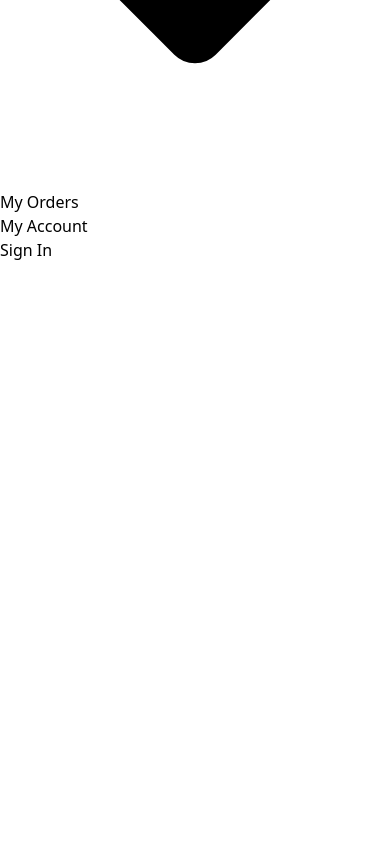
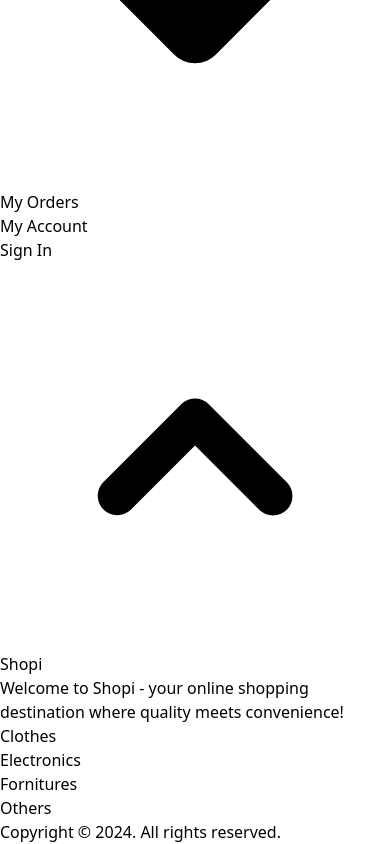
Before and after one commit to MarkoTeixido/react-shopi, a React (Vite) app: page / in a window 390 px wide. Shown: the part 2000-2844 px from the top of the page. Before the commit the page ends 2262 px from the top, so only its background shows below. Built offline with nearby package versions, Linux system fonts and the light colour scheme; no server answers.

Commit message:
[FEAT] - Responsive design and bug-fixed done

```diff
--- a/src/components/CheckoutMenu/CheckoutMenu.jsx
+++ b/src/components/CheckoutMenu/CheckoutMenu.jsx
@@ -32,7 +32,7 @@ const CheckoutSideMenu = () => {
     return (
         <aside className="md:w-[600px] flex flex-col self-center gap-3">
             <div className='flex justify-between items-center p-6'>
-                <h2 className='font-medium text-xl'>My Order</h2>
+                <h2 className='font-medium text-xl'>Cart</h2>
             </div>
             <div className=' px-6'>
                 {
--- a/src/components/Footer/Footer.jsx
+++ b/src/components/Footer/Footer.jsx
@@ -0,0 +1,64 @@
+import { useContext } from 'react';
+import { NavLink } from 'react-router-dom';
+import { ShoppingContext } from '../../context/ShoppingContext';
+
+function Footer() {
+    const context = useContext(ShoppingContext);
+
+    return(
+        <footer className="bg-neutral-950">
+            <div className="relative mx-auto mt-auto max-w-screen-xl px-4 py-16 sm:px-6 lg:px-8 lg:pt-24">
+                <div className="absolute end-4 top-4 sm:end-6 sm:top-6 lg:end-8 lg:top-8">
+                    <a className="inline-block rounded-full text-white bg-gray-700 hover:bg-gray-600 shadow transition max-sm:p-2 sm:p-3 lg:p-4" href="#top">
+                        <svg xmlns="http://www.w3.org/2000/svg" className="h-5 w-5" viewBox="0 0 20 20" fill="currentColor" >
+                            <path fillRule="evenodd" d="M14.707 12.707a1 1 0 01-1.414 0L10 9.414l-3.293 3.293a1 1 0 01-1.414-1.414l4-4a1 1 0 011.414 0l4 4a1 1 0 010 1.414z" clipRule="evenodd"/>
+                        </svg>
+                    </a>
+                </div>
+
+                <div className="lg:flex lg:items-end lg:justify-between">
+                    <div>
+                        <div className="flex justify-center lg:justify-start">
+                            <NavLink to='/' onClick={() => context.setSearchByCategory()} className="text-white font-semibold text-xl">
+                                Shopi
+                            </NavLink>
+                        </div>
+
+                        <p className="mx-auto mt-6 max-w-md text-center leading-relaxed text-white opacity-80 lg:text-left" >
+                            Welcome to Shopi - your online shopping destination where quality meets convenience!
+                        </p>
+                    </div>
+
+                    <ul className="mt-12 flex flex-wrap justify-center gap-6 md:gap-8 lg:mt-0 lg:justify-end lg:gap-12">
+                        <li>
+                            <NavLink to='/clothes' onClick={() => context.setSearchByCategory('clothes')} className="text-gray-700 transition hover:text-gray-700/75 dark:text-white dark:hover:text-white/75">
+                                Clothes
+                            </NavLink>
+                        </li>
+                        <li>
+                            <NavLink to='/electronics' onClick={() => context.setSearchByCategory('electronics')} className="text-gray-700 transition hover:text-gray-700/75 dark:text-white dark:hover:text-white/75">
+                                Electronics
+                            </NavLink>
+                        </li>
+                        <li>
+                            <NavLink to='/fornitures' onClick={() => context.setSearchByCategory('fornitures')} className="text-gray-700 transition hover:text-gray-700/75 dark:text-white dark:hover:text-white/75">
+                                Fornitures
+                            </NavLink>
+                        </li>
+                        <li>
+                            <NavLink to='/others' onClick={() => context.setSearchByCategory('others')} className="text-gray-700 transition hover:text-gray-700/75 dark:text-white dark:hover:text-white/75">
+                                Others
+                            </NavLink>
+                        </li>
+                    </ul>
+                </div>
+
+                <p className="mt-12 text-center text-sm text-white opacity-80 lg:text-right">
+                    Copyright &copy; 2024. All rights reserved.
+                </p>
+            </div>
+        </footer>
+    );
+}
+
+export default Footer;
--- a/src/components/Navbar/MobileNavbar.jsx
+++ b/src/components/Navbar/MobileNavbar.jsx
@@ -1,8 +1,9 @@
 import { useEffect, useContext, useState } from 'react';
 import { NavLink, useLocation } from 'react-router-dom';
+import PropTypes from 'prop-types';
 import { ShoppingContext } from '../../context/ShoppingContext';
 
-function MobileNavbar() {
+function MobileNavbar({ navbarStyles }) {
     const context = useContext(ShoppingContext);
     const location = useLocation();
     const [menuVisible, setMenuVisible] = useState(false);
@@ -32,9 +33,9 @@ function MobileNavbar() {
     }, [location]);
 
     return (
-        <nav className='bg-white flex justify-between items-center fixed z-10 top-0 w-full py-5 px-4 text-sm font-light'>
+        <nav className={`flex justify-between items-center fixed z-10 top-0 w-full py-5 px-4 text-sm font-light ${navbarStyles}`}>
             <div>
-                <NavLink to='/' className='text-neutral-900 font-semibold text-lg'>
+                <NavLink to='/' className='font-semibold text-lg'>
                     Shopi
                 </NavLink>
             </div>
@@ -110,4 +111,8 @@ function MobileNavbar() {
     );
 }
 
+MobileNavbar.propTypes = {
+    navbarStyles: PropTypes.string.isRequired,
+};
+
 export default MobileNavbar;
--- a/src/components/Navbar/Navbar.jsx
+++ b/src/components/Navbar/Navbar.jsx
@@ -29,7 +29,7 @@ const Navbar = () => {
     return (
         <>
             {isMobile ? (
-                <MobileNavbar />
+                <MobileNavbar navbarStyles={navbarStyles} />
             ) : (
                 <nav className={`flex justify-between items-center fixed z-10 top-0 w-full py-5 px-8 text-sm font-light ${navbarStyles}`}>
                     <ul className='flex items-center gap-3'>
--- a/src/pages/App/App.jsx
+++ b/src/pages/App/App.jsx
@@ -1,4 +1,5 @@
-import { useRoutes, BrowserRouter } from 'react-router-dom';
+import { useLayoutEffect } from 'react';
+import { useRoutes, BrowserRouter, useLocation } from 'react-router-dom';
 import { ShoppingProvider } from '../../context/ShoppingContext';
 import Home from '../Home/Home';
 import MyAccount from '../MyAccount/MyAccount';
@@ -9,6 +10,7 @@ import SignIn from '../SignIn/SignIn';
 import Cart from '../Cart/Cart';
 import Navbar from '../../components/Navbar/Navbar';
 import Layout from '../../components/Layout/Layout';
+import Footer from '../../components/Footer/Footer';
 import '../../index.css';
 
 
@@ -32,16 +34,27 @@ const AppRoutes = () => {
   ]);
 
   return routes;
-}
+};
+
+const Wrapper = ({ children }) => {
+  const location = useLocation();
+  useLayoutEffect(() => {
+    document.documentElement.scrollTo(0, 0);
+  }, [location.pathname]);
+  return children;
+};
 
 const App = () => {
   return (
     <ShoppingProvider>
       <BrowserRouter>
         <Layout>
-          <AppRoutes />
+          <Wrapper>
+            <AppRoutes />
+          </Wrapper>
         </Layout>
         <Navbar />
+        <Footer />
       </BrowserRouter>
     </ShoppingProvider>
   );
--- a/src/pages/Home/Home.jsx
+++ b/src/pages/Home/Home.jsx
@@ -17,7 +17,7 @@ function Home() {
   }, [location.pathname]);
 
   const renderNoMatches = () => (
-    <div className="flex flex-col justify-center items-center gap-3">
+    <div id="top" className="flex flex-col justify-center items-center gap-3">
       <p className="text-center font-medium text-lg">
         {context.searchByTitle ? "Sorry, No Matches Found.": "Exclusive Products"}
       </p>
@@ -73,7 +73,7 @@ function Home() {
         className=' max-sm:w-60 rounded-lg border border-black w-80 p-3 mb-4 caret-neutral-900'
         onChange={(event) => context.setSearchByTitle(event.target.value)}
       />
-      <div className='w-full max-w-screen-lg max-lg:px-3'>
+      <div className='w-full max-w-screen-lg max-lg:px-3 mb-8'>
         {renderView()}
       </div>
       <ProductDetail />
--- a/src/pages/MyAccount/MyAccount.jsx
+++ b/src/pages/MyAccount/MyAccount.jsx
@@ -2,7 +2,7 @@ import AccountDetail from "../../components/AccountDetail/AccountDetail";
 
 function MyAccount() {
     return (
-        <div>
+        <div className="mb-10">
             <AccountDetail />
         </div>
     );
--- a/src/pages/MyOrders/MyOrders.jsx
+++ b/src/pages/MyOrders/MyOrders.jsx
@@ -9,17 +9,33 @@ function MyOrders() {
   return (
     <section className='flex flex-col items-center justify-center gap-3 relative w-80'>
       <h1>My Orders</h1>
+      <div className='min-h-[330px]'>
       {
+          context.order.length > 0 ? (
             context.order.map((order, index) => (
               <Link key={index} to={`/my-orders/${index}`}>
                 <OrdersCard
                   totalPrice={order.totalPrice}
                   totalProducts={order.totalProducts}
-              date= {order.date}
+                  date={order.date}
                 />
               </Link>
             ))
+          ) : (
+            <div className='flex flex-col justify-center items-center mt-10'>
+              <svg version="1.1" xmlns="http://www.w3.org/2000/svg" className="h-52 w-52" x="0px" y="0px" viewBox="0 0 256 256" enableBackground="new 0 0 256 256" xmlSpace="preserve">
+                <path fill="#000000" d="M216.2,171.2H78.3L60,35.1c-0.6-4.1-3.8-7.2-7.5-7.2c-0.4-0.1-0.8-0.1-1.3-0.1h-33c-4.6,0-8.3,3.3-8.3,7.4c0,4.1,3.7,7.4,8.3,7.4H46l18.3,136.2c0.6,4.3,4.1,7.5,8,7.2c0.2,0,0.4,0,0.6,0h143.3c4.6,0,8.3-3.3,8.3-7.4C224.4,174.5,220.7,171.2,216.2,171.2z"/>
+                <path fill="#000000" d="M192.3,195.3c-9.1,0-16.5,7.4-16.5,16.5c0,9.1,7.4,16.5,16.5,16.5c9.1,0,16.5-7.4,16.5-16.5C208.8,202.7,201.4,195.3,192.3,195.3z"/>
+                <path fill="#000000" d="M102.8,195.3c-9.1,0-16.5,7.4-16.5,16.5c0,9.1,7.4,16.5,16.5,16.5c9.1,0,16.5-7.4,16.5-16.5C119.4,202.7,112,195.3,102.8,195.3z"/>
+                <path fill="#000000" d="M232,41.7L89.8,40.2c-9-1.6-15.4,4.5-14.1,13.6l12.7,91c1.3,9.1,9.8,16.5,18.9,16.5h113c9.2,0,17.8-7.4,19.2-16.4l6.4-83.7C247.2,52,241,43.3,232,41.7z M143.1,77.8c4.2,0,7.6,3.4,7.6,7.7c0,4.2-3.4,7.7-7.6,7.7c-4.2,0-7.6-3.4-7.6-7.7C135.5,81.2,138.9,77.8,143.1,77.8z M184.9,129.5c-0.7,0.4-1.5,0.6-2.3,0.6c-1.5,0-3-0.8-3.9-2.2c-3.6-6.1-10.2-9.9-17.2-9.9c-7.1,0-13.5,3.6-17.2,9.7c-1.3,2.1-4,2.8-6.2,1.5s-2.8-4.1-1.5-6.2c5.3-8.8,14.6-14.1,24.9-14.1c10.2,0,19.7,5.5,25,14.3C187.7,125.5,187,128.3,184.9,129.5z M180,93.1c-4.2,0-7.6-3.4-7.6-7.7s3.4-7.7,7.6-7.7c4.2,0,7.6,3.4,7.6,7.7C187.6,89.7,184.2,93.1,180,93.1z"/>
+              </svg>
+              <p className='text-medium pl-4 text-xl text-center'>No orders placed yet.</p>
+            </div>
+
+          )
         }
+      </div>
+
     </section>
   );
 }
```
Lines whose indentation alone changed are shown as unchanged.
